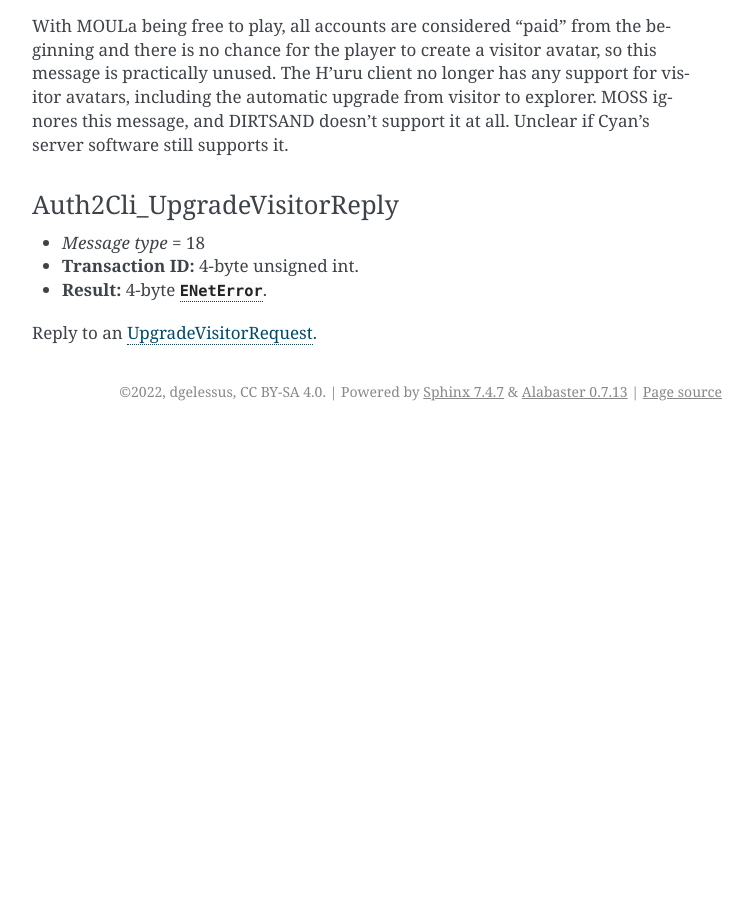
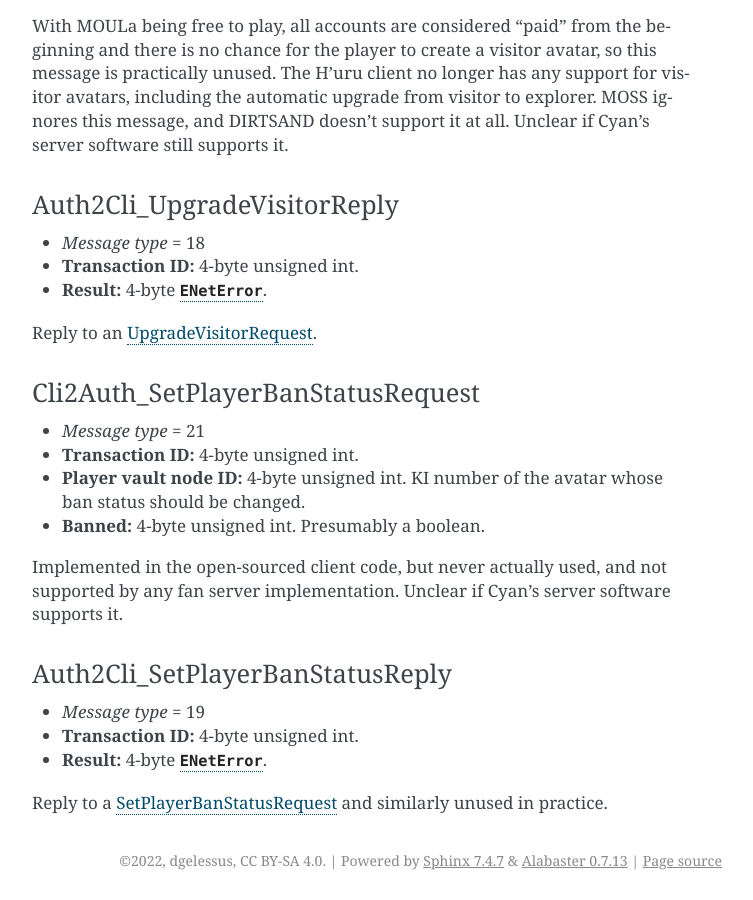
Before and after one commit to dgelessus/NAGUS, a Sphinx documentation site: the page built from docs/uru/auth_server.rst, in a window 1280 px wide and 900 px high, scrolled down 21082 px. Shown: the whole window, without its empty margins (388-1141 px from the left). Built offline with Sphinx 7.4.7, drawn with Linux system fonts in a browser that asks for light colours; before the commit the page ends 21513 px from its top, so only the background shows below that; some of the changed text lies outside the part shown.

Commit message:
Document SetPlayerBanStatus messages

```diff
--- a/docs/uru/auth_server.rst
+++ b/docs/uru/auth_server.rst
@@ -84,7 +84,7 @@ not even their structure.
    18,*PlayerSetStatus*,,
    19,*PlayerChat*,*PlayerChat*,15
    20,:ref:`UpgradeVisitorRequest <cli2auth_upgrade_visitor_request>`,:ref:`UpgradeVisitorReply <auth2cli_upgrade_visitor_reply>`,18
-   21,SetPlayerBanStatusRequest,SetPlayerBanStatusReply,19
+   21,:ref:`SetPlayerBanStatusRequest <cli2auth_set_player_ban_status_request>`,:ref:`SetPlayerBanStatusReply <auth2cli_set_player_ban_status_reply>`,19
    22,KickPlayer,KickedOff,39
    23,ChangePlayerNameRequest,ChangePlayerNameReply,20
 
@@ -1170,3 +1170,32 @@ Auth2Cli_UpgradeVisitorReply
 * **Result:** 4-byte :cpp:enum:`ENetError`.
 
 Reply to an :ref:`UpgradeVisitorRequest <cli2auth_upgrade_visitor_request>`.
+
+.. _cli2auth_set_player_ban_status_request:
+
+Cli2Auth_SetPlayerBanStatusRequest
+^^^^^^^^^^^^^^^^^^^^^^^^^^^^^^^^^^
+
+* *Message type* = 21
+* **Transaction ID:** 4-byte unsigned int.
+* **Player vault node ID:** 4-byte unsigned int.
+  KI number of the avatar whose ban status should be changed.
+* **Banned:** 4-byte unsigned int.
+  Presumably a boolean.
+
+Implemented in the open-sourced client code,
+but never actually used,
+and not supported by any fan server implementation.
+Unclear if Cyan's server software supports it.
+
+.. _auth2cli_set_player_ban_status_reply:
+
+Auth2Cli_SetPlayerBanStatusReply
+^^^^^^^^^^^^^^^^^^^^^^^^^^^^^^^^
+
+* *Message type* = 19
+* **Transaction ID:** 4-byte unsigned int.
+* **Result:** 4-byte :cpp:enum:`ENetError`.
+
+Reply to a :ref:`SetPlayerBanStatusRequest <cli2auth_set_player_ban_status_request>`
+and similarly unused in practice.
```
